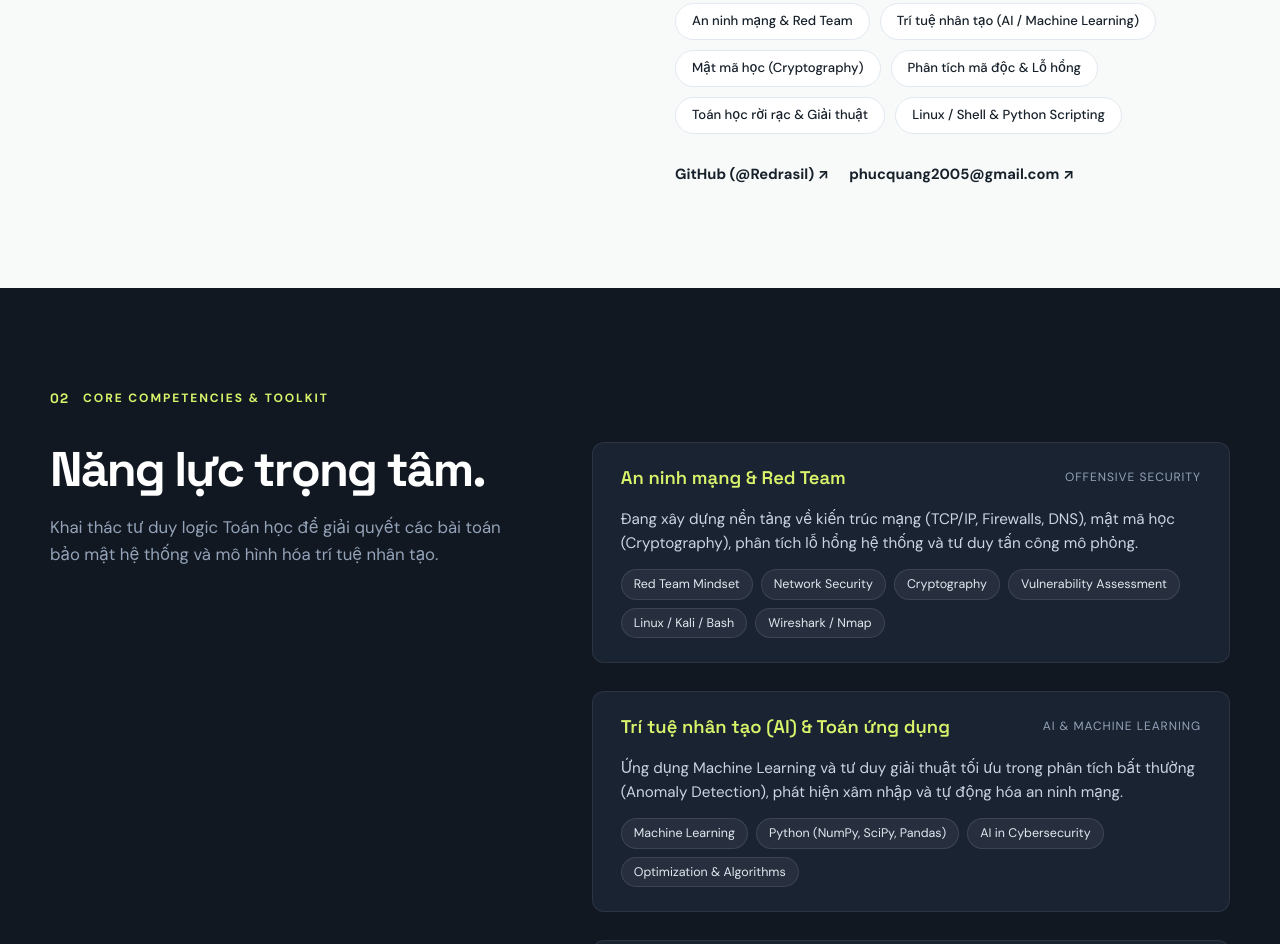
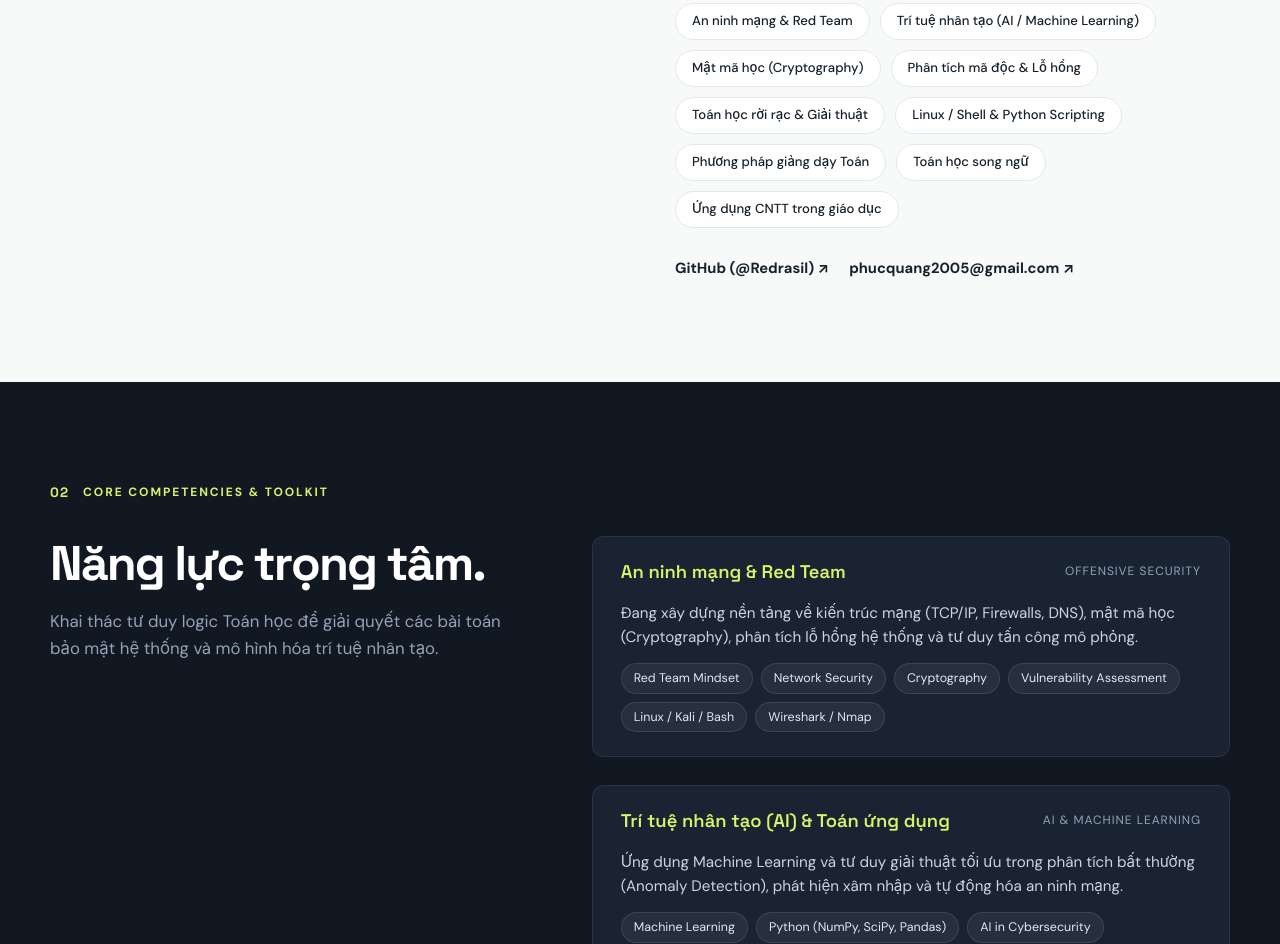
Before and after one commit to Redrasil/2611comp180201-LAP-TRINH-WEB, a plain HTML site: page cv/index.html in a window 1280 px wide. Shown: the part 1737-2681 px from the top of the page. Drawn offline with Linux system fonts and the light colour scheme.

Commit message:
Add teaching and bilingual math skills
Co-authored-by: Copilot <223556219+Copilot@users.noreply.github.com>

```diff
--- a/cv/index.html
+++ b/cv/index.html
@@ -138,6 +138,9 @@
                         <li>Phân tích mã độc & Lỗ hổng</li>
                         <li>Toán học rời rạc & Giải thuật</li>
                         <li>Linux / Shell & Python Scripting</li>
+                        <li>Phương pháp giảng dạy Toán</li>
+                        <li>Toán học song ngữ</li>
+                        <li>Ứng dụng CNTT trong giáo dục</li>
                     </ul>
 
                     <div class="social-links">
```
Also changed, not shown: cv/profile.html (+3 -0 lines), profile.html (+3 -0 lines).
